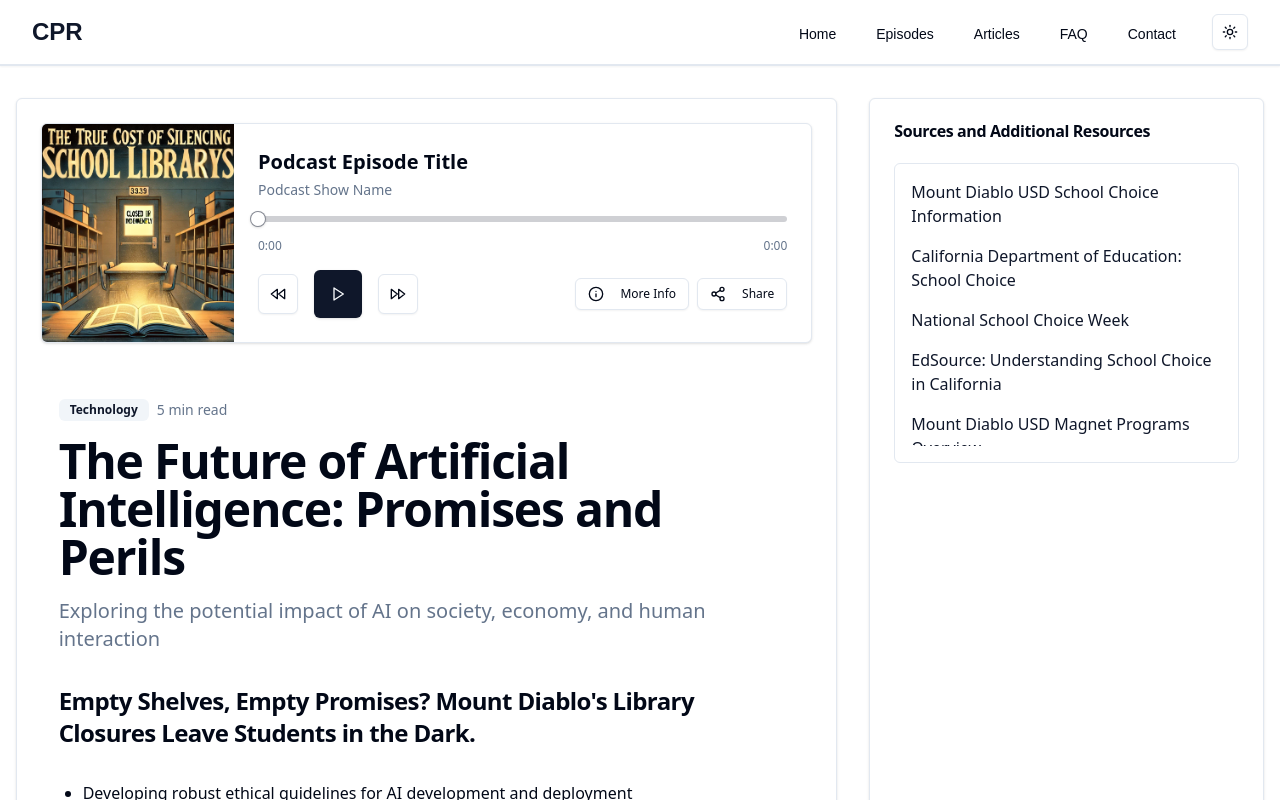
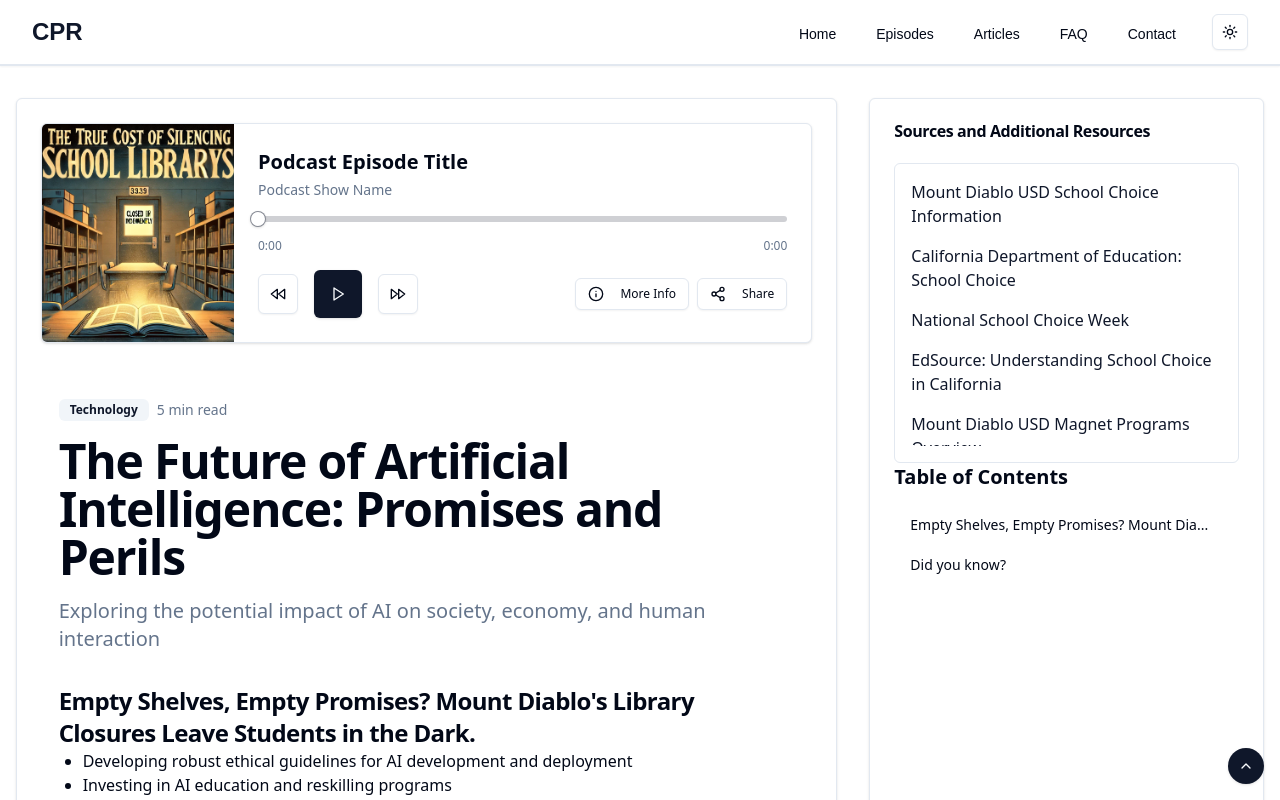
Before and after one commit to j10wy/cpr, a Next.js app: page / in a window 1280 px wide. Shown: the top 800 px of the page. Built offline with nearby package versions, Linux system fonts and the light colour scheme.

Commit message:
[TOC] Kinda working

```diff
--- /dev/null
+++ b/src/components/articles/toc.tsx
@@ -0,0 +1,108 @@
+"use client";
+
+import * as React from "react";
+import { useEffect, useRef, useState } from "react";
+import { ChevronUp } from "lucide-react";
+
+import { cn } from "@/lib/utils";
+import { Button } from "@/components/ui/button";
+import { ScrollArea } from "@/components/ui/scroll-area";
+
+interface TableOfContentsItem {
+  id: string;
+  title: string;
+  level: number;
+}
+
+// THIS IS BROKEN BECAUSE THE HEADINGS DO NOT HAVE IDS.
+
+export default function ToC() {
+  const [activeId, setActiveId] = useState<string>("");
+  const [toc, setToc] = useState<TableOfContentsItem[]>([]);
+  const observerRef = useRef<IntersectionObserver | null>(null);
+
+  useEffect(() => {
+    const doc = document.getElementById("article");
+    const headings = doc?.querySelectorAll<HTMLHeadingElement>("h2, h3, h4");
+    if (!headings) return;
+
+    for (const heading of headings) {
+      heading.id = crypto.getRandomValues(new Uint32Array(1))[0].toString();
+    }
+
+    const tocItems: TableOfContentsItem[] = Array.from(headings).map(
+      (heading) => ({
+        id: heading.id,
+        title: heading.textContent || "",
+        level: parseInt(heading.tagName.charAt(1)),
+      })
+    );
+    setToc(tocItems);
+
+    observerRef.current = new IntersectionObserver(
+      (entries) => {
+        entries.forEach((entry) => {
+          if (entry.isIntersecting) {
+            setActiveId(entry.target.id);
+          }
+        });
+      },
+      { rootMargin: "0px 0px -80% 0px" }
+    );
+
+    headings.forEach((heading) => observerRef.current?.observe(heading));
+
+    return () => observerRef.current?.disconnect();
+  }, []);
+
+  const handleTOCClick = (id: string) => {
+    console.log(id);
+    const element = document.getElementById(id);
+    console.log(element);
+    if (element) {
+      element.scrollIntoView({ behavior: "smooth" });
+    }
+  };
+
+  if (toc.length === 0) return <></>;
+
+  return (
+    <>
+      <aside className="w-full">
+        <h2 className="text-xl font-semibold mb-4">Table of Contents</h2>
+        <ScrollArea>
+          <nav>
+            <ul className="space-y-1">
+              {toc.map((item) => (
+                <li key={item.id}>
+                  <Button
+                    variant="ghost"
+                    className={cn(
+                      "text-left"
+                      // activeId === item.id
+                      //   ? "bg-accent text-accent-foreground"
+                      //   : ""
+                    )}
+                    onClick={() => handleTOCClick(item.id)}
+                  >
+                    {item.title.length > 50
+                      ? `${item.title.substring(0, 40)}...`
+                      : item.title}
+                  </Button>
+                </li>
+              ))}
+            </ul>
+          </nav>
+        </ScrollArea>
+      </aside>
+      <Button
+        className="fixed bottom-4 right-4 rounded-full p-2"
+        size="icon"
+        onClick={() => window.scrollTo({ top: 0, behavior: "smooth" })}
+        aria-label="Scroll to top"
+      >
+        <ChevronUp className="h-4 w-4" />
+      </Button>
+    </>
+  );
+}
--- a/src/components/post.tsx
+++ b/src/components/post.tsx
@@ -3,6 +3,7 @@ import { ScrollArea } from "@/components/ui/scroll-area";
 import Link from "next/link";
 import { PodcastPlayer } from "@/components/podcast/podcast-player";
 import { Article } from "@/components/article";
+import ToC from "@/components/articles/toc";
 
 export function Post() {
   return (
@@ -23,6 +24,7 @@ export function Post() {
               <CardContent>
                 <PodcastPlayer />
                 <Article>
+                  <div id="article">
                     <h3 className="text-2xl font-extrabold tracking-tight">
                       Empty Shelves, Empty Promises? Mount Diablo&apos;s Library
                       Closures Leave Students in the Dark.
@@ -35,9 +37,12 @@ export function Post() {
                       </li>
                       <li>Investing in AI education and reskilling programs</li>
                       <li>
-                      Encouraging interdisciplinary collaboration in AI research
+                        Encouraging interdisciplinary collaboration in AI
+                        research
                       </li>
-                    <li>Implementing transparent and accountable AI systems</li>
+                      <li>
+                        Implementing transparent and accountable AI systems
+                      </li>
                       <li>
                         Fostering public dialogue and understanding of AI
                         technologies
@@ -49,16 +54,16 @@ export function Post() {
                         Did you know?
                       </h3>
                       <p className="text-sm text-muted-foreground">
-                      According to a recent study by PwC, AI could contribute up
-                      to $15.7 trillion to the global economy by 2030, more than
-                      the current output of China and India combined.
+                        According to a recent study by PwC, AI could contribute
+                        up to $15.7 trillion to the global economy by 2030, more
+                        than the current output of China and India combined.
                       </p>
                     </Card>
+                  </div>
                 </Article>
               </CardContent>
             </Card>
           </div>
-
           <Card>
             <CardHeader>
               <CardTitle>Sources and Additional Resources</CardTitle>
@@ -98,6 +103,7 @@ export function Post() {
                   </li>
                 </ul>
               </ScrollArea>
+              <ToC />
             </CardContent>
           </Card>
         </div>
```
Lines whose indentation alone changed are shown as unchanged.
